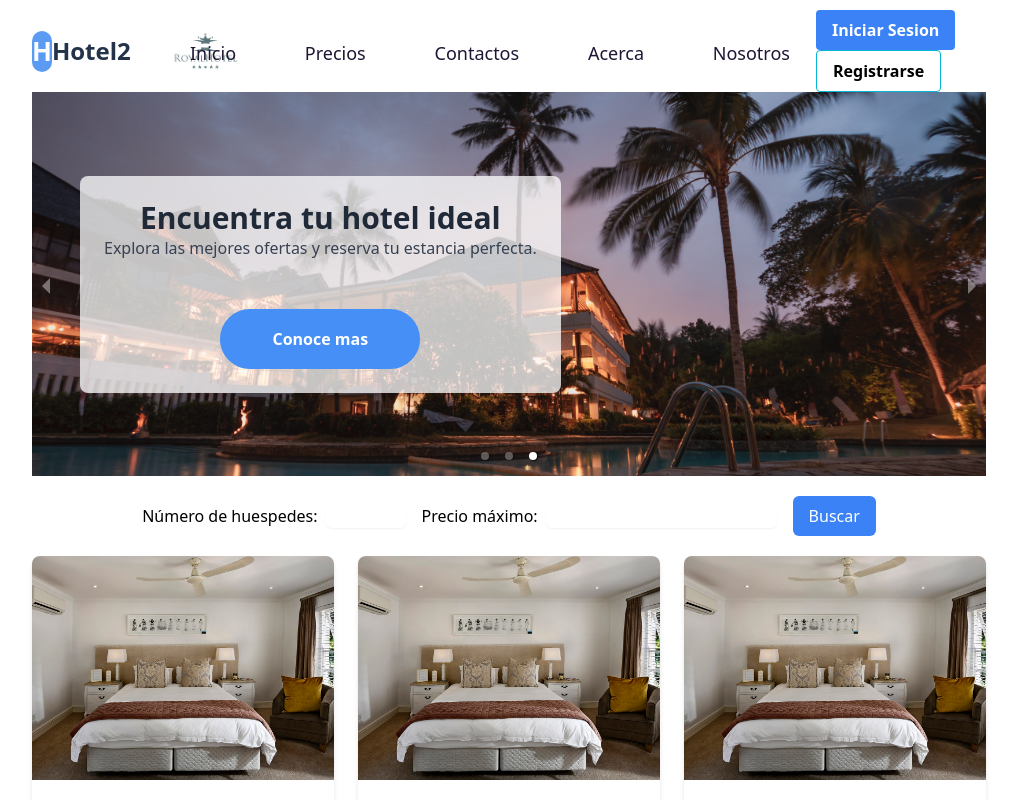
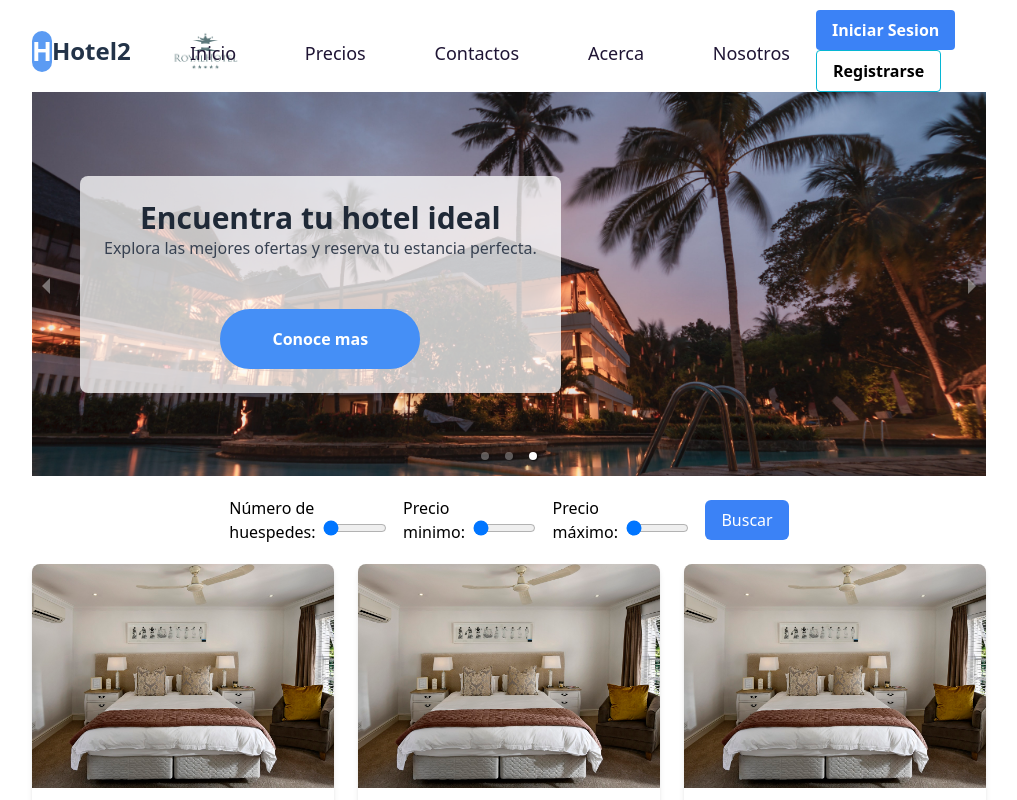
Before and after one commit to GianRamosP/practica-tailwind, a React (Vite) app: page /about in a window 1280 px wide. Shown: the top 800 px of the page, without its empty margins (131-1148 px from the left). Built offline with nearby package versions, Linux system fonts and the light colour scheme.

Commit message:
Se agregaron sliders para busqueda de habitacion por cada pagina de hotel

```diff
--- a/src/pages/AboutUs.jsx
+++ b/src/pages/AboutUs.jsx
@@ -11,6 +11,7 @@ import { Link } from "react-router-dom";
 import habitacion from "../assets/images/rooms/habitacion.jpg";
 import Line from "../components/Line";
 import buffet from "../assets/images/amenities/buffetcomida.jpg";
+import { Slider } from "@material-tailwind/react";
 
 export default function AboutUs() {
   return (
@@ -130,30 +131,22 @@ export default function AboutUs() {
       </Carousel>
       <div className="mb-5"></div>
       <div className="mb-5 flex justify-center">
-        <div className="flex justify-between items-center">
-          <label for="hosts" className="mr-2">
+      <div class="flex justify-between items-center">
+          <label for="hosts" class="mr-2">
             Número de huespedes:
           </label>
-          <input
-            type="number"
-            id="hosts"
-            name="hosts"
-            min="1"
-            max="10"
-            className="rounded-md border-gray-300 shadow-sm focus:border-indigo-300 focus:ring focus:ring-indigo-200 focus:ring-opacity-50"
-          />
+          <Slider color="blue" defaultValue={0} />
+          <label for="price" class="mr-2 ml-4">
+            Precio minimo:
+          </label>
 
-          <label for="price" className="mr-2 ml-4">
+          <Slider color="blue" defaultValue={0} />
+
+          <label for="price" class="mr-2 ml-4">
             Precio máximo:
           </label>
-          <input
-            type="number"
-            id="price"
-            name="price"
-            min="0"
-            className="rounded-md border-gray-300 shadow-sm focus:border-indigo-300 focus:ring focus:ring-indigo-200 focus:ring-opacity-50"
-          />
-          <button className="ml-4 px-4 py-2 text-white bg-blue-500 rounded-md focus:outline-none hover:bg-blue-600">
+          <Slider color="blue" defaultValue={0} />
+          <button class="ml-4 px-4 py-2 text-white bg-blue-500 rounded-md focus:outline-none hover:bg-blue-600">
             Buscar
           </button>
         </div>
```
